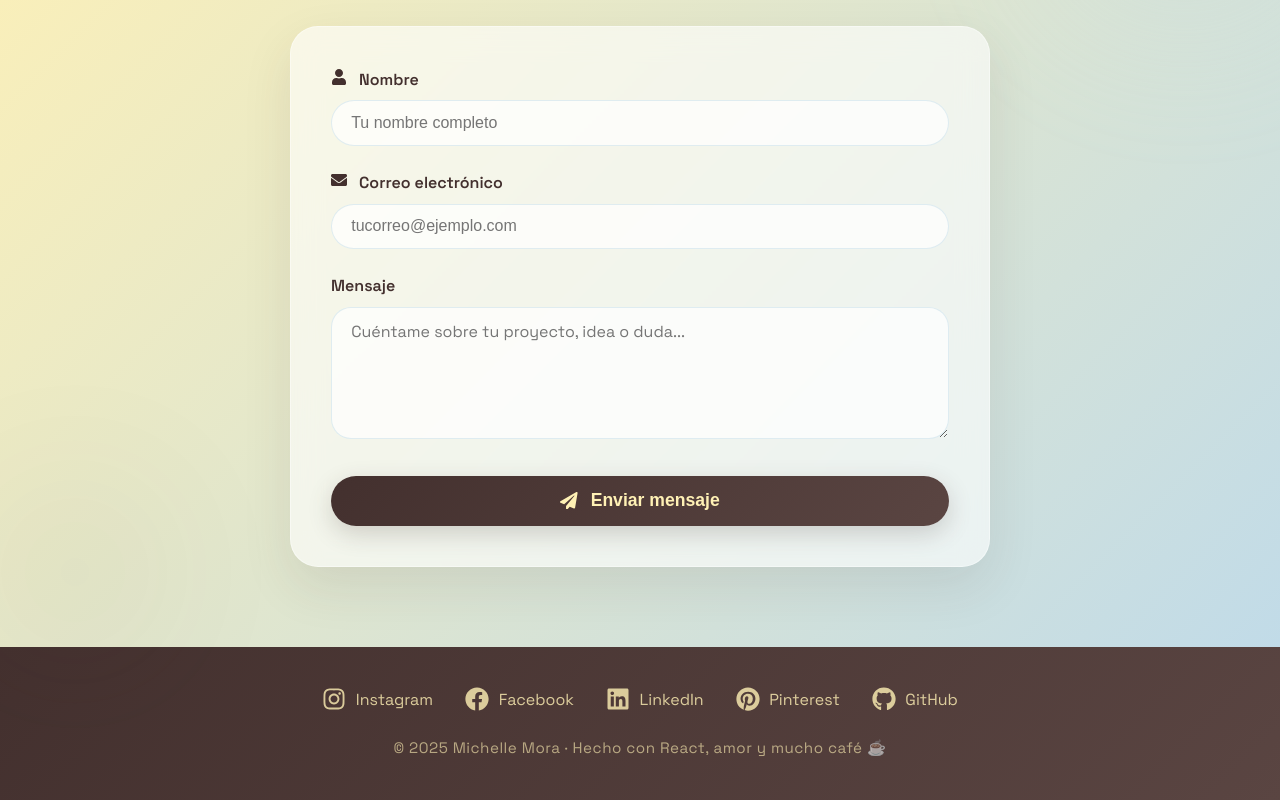
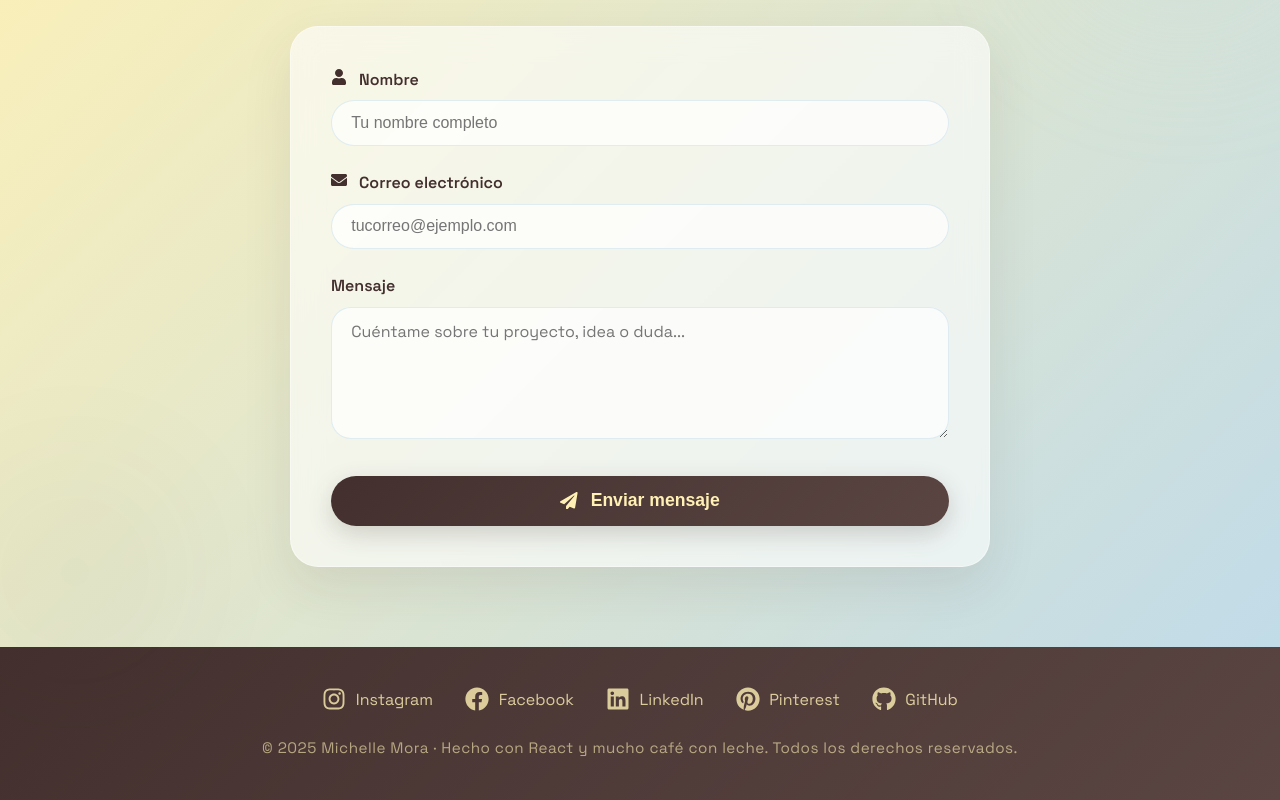
Before and after one commit to Panquecitoconmiel/mi-portafolio, a React (Vite) app: page / in a window 1280 px wide. Shown: the part 5744-6544 px from the top of the page. Built offline with nearby package versions, Linux system fonts and the light colour scheme.

Commit message:
Cambio footer

```diff
--- a/src/components/Footer.jsx
+++ b/src/components/Footer.jsx
@@ -80,7 +80,7 @@ const Footer = () => {
         </div>
 
         <p style={{ fontSize: '0.95rem', opacity: 0.6, letterSpacing: '0.5px' }}>
-          © 2025 Michelle Mora · Hecho con React, amor y mucho café ☕
+          © 2025 Michelle Mora · Hecho con React y mucho café con leche. Todos los derechos reservados.
         </p>
       </div>
     </footer>
```
